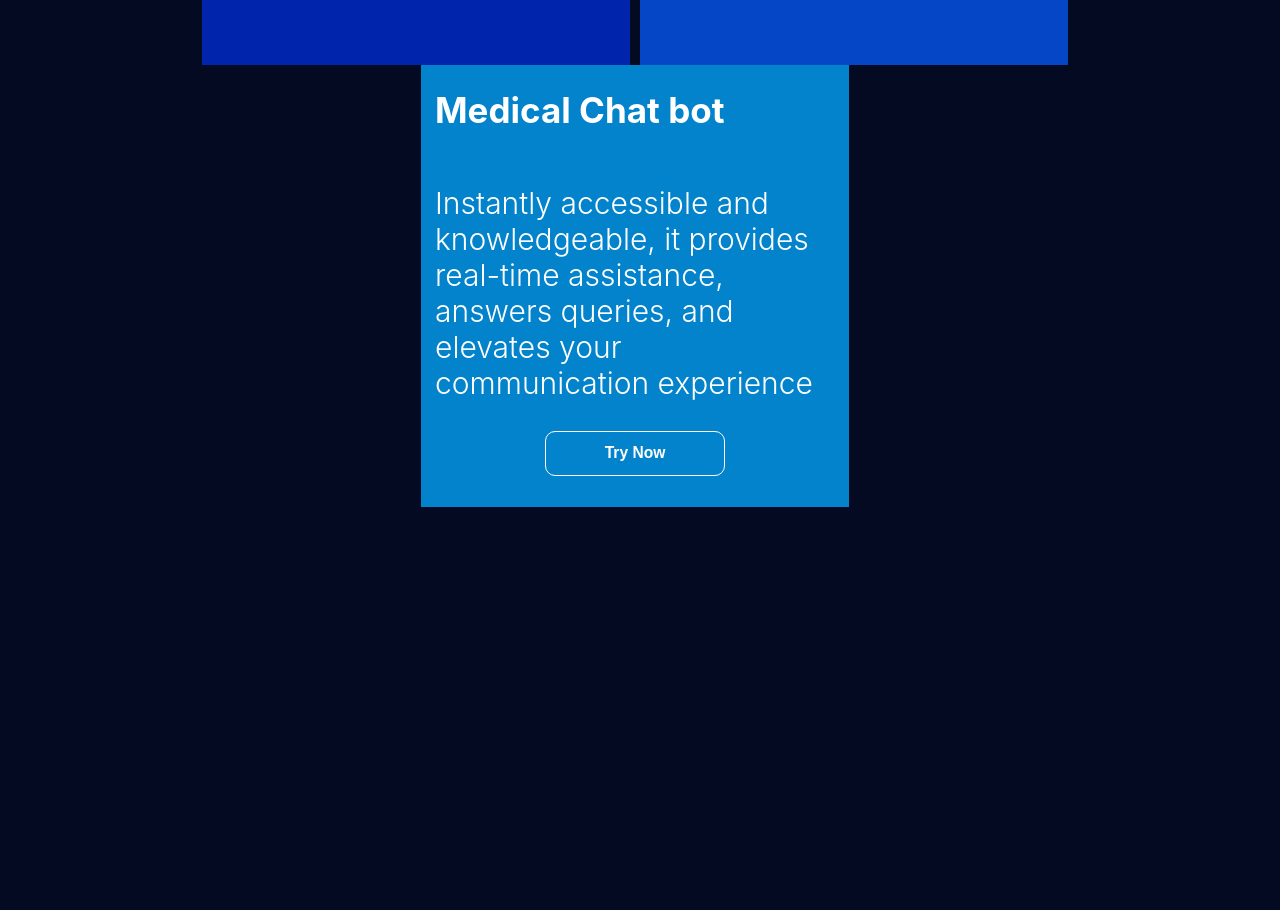
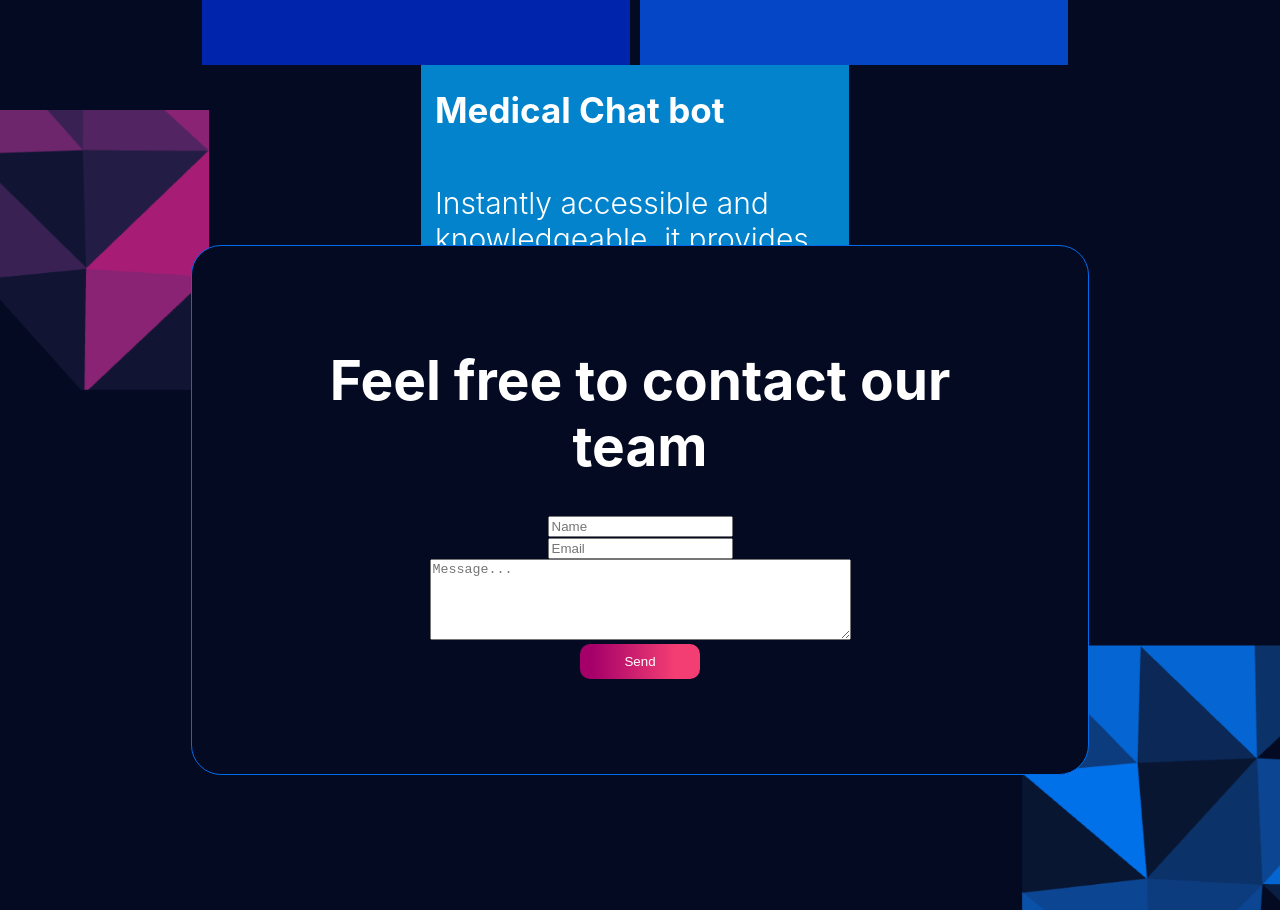
Before and after one commit to Aya-Jafar/Heal-Tech.AI-remake, a React (Create React App) app: page / in a window 1280 px wide. Shown: the part 2300-3210 px from the top of the page. Before the commit the page ends 2846 px from the top, so only its background shows below. Built offline with nearby package versions, Linux system fonts and the light colour scheme.

Commit message:
add contact section in Home

```diff
--- a/package.json
+++ b/package.json
@@ -10,6 +10,7 @@
     "@types/node": "^16.18.76",
     "@types/react": "^18.2.48",
     "@types/react-dom": "^18.2.18",
+    "@types/react-router": "^5.1.20",
     "react": "^18.2.0",
     "react-dom": "^18.2.0",
     "react-router-dom": "^6.21.3",
--- /dev/null
+++ b/src/components/Contact.tsx
@@ -0,0 +1,54 @@
+import * as React from "react";
+
+interface ContactProps {}
+
+export default function Contact(props: ContactProps) {
+  return (
+    <div className="about-us" id="contact">
+      <div className="about-us-container">
+        <center>
+          <h1>Feel free to contact our team</h1>
+          <form action="https://formspree.io/f/xrgwewpq" method="post">
+            <div className="form-group">
+              <input
+                type="text"
+                id="name"
+                name="name"
+                placeholder="Name"
+                required
+              />
+            </div>
+            <div className="form-group">
+              <input
+                type="text"
+                id="email"
+                name="email"
+                placeholder="Email"
+                required
+              />
+            </div>
+            <div className="form-group">
+              <textarea
+                id="message"
+                name="message"
+                rows={5}
+                cols={50}
+                placeholder="Message..."
+                required
+              ></textarea>
+            </div>
+
+            <div className="send">
+              <input
+                type="submit"
+                value="Send"
+                className="btn"
+                id="explore-btn"
+              />
+            </div>
+          </form>
+        </center>
+      </div>
+    </div>
+  );
+}
--- a/src/components/Header.tsx
+++ b/src/components/Header.tsx
@@ -23,7 +23,7 @@ export default function Header(props: HeaderProps) {
           <ScrollLink to="services" spy={true} smooth={true} duration={500}>
             Services
           </ScrollLink>
-          <ScrollLink to="#" spy={true} smooth={true} duration={500}>
+          <ScrollLink to="contact" spy={true} smooth={true} duration={500}>
             Contact Us
           </ScrollLink>
         </div>
--- a/src/pages/Home.tsx
+++ b/src/pages/Home.tsx
@@ -2,6 +2,7 @@ import * as React from "react";
 import Cover from "../components/Cover";
 import AboutUs from "../components/AboutUs";
 import { ServicesWrapper } from "../components/ServicesWrapper";
+import Contact from "../components/Contact";
 
 interface HomeProps {}
 
@@ -12,6 +13,7 @@ export default function Home(props: HomeProps) {
       <AboutUs />
       {/* TODO: add problem statement section */}
       <ServicesWrapper />
+      <Contact />
     </div>
   );
 }
```
Also changed, not shown: 1 other file (tests, documents, lock files or other folders).
